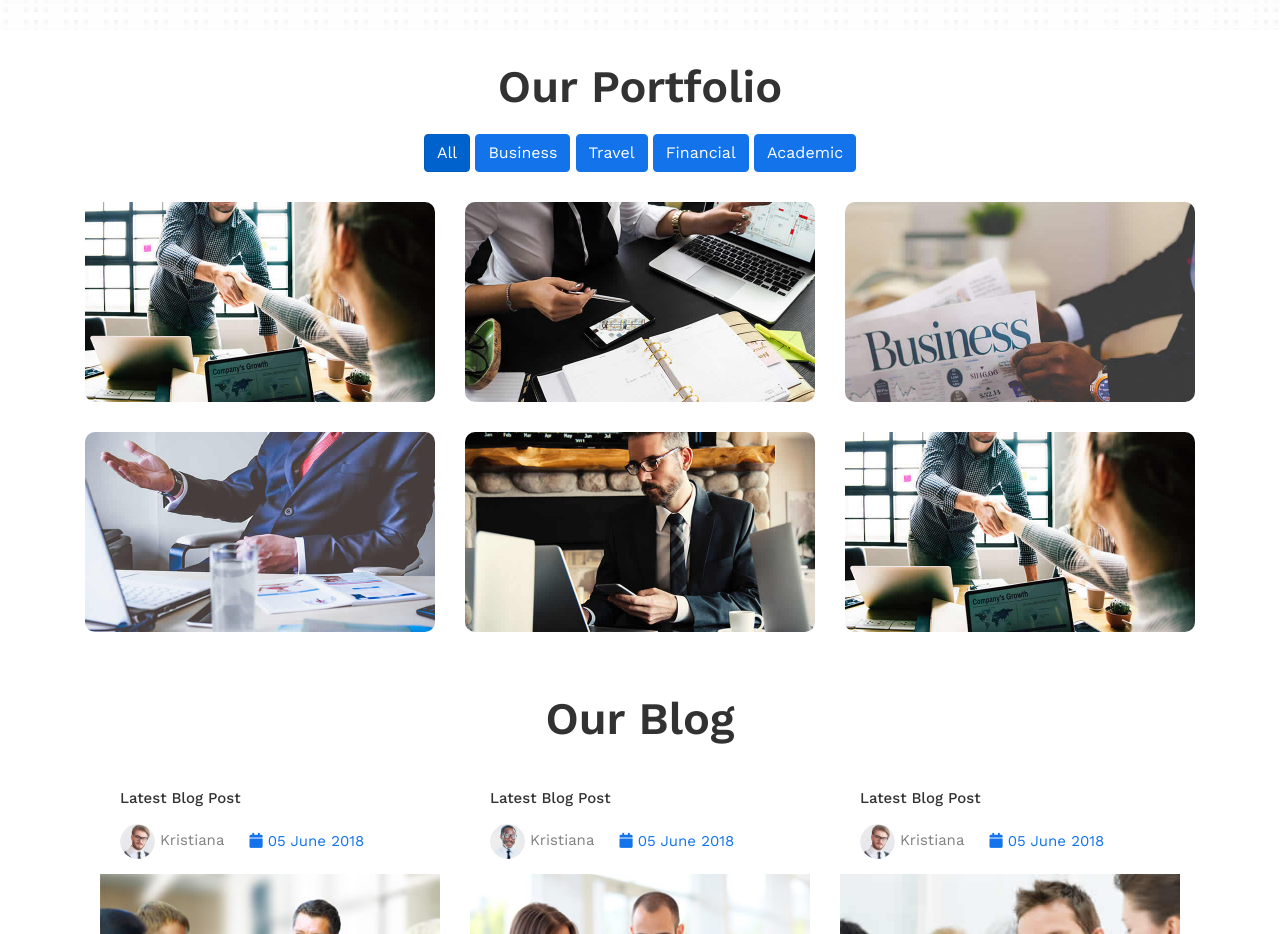
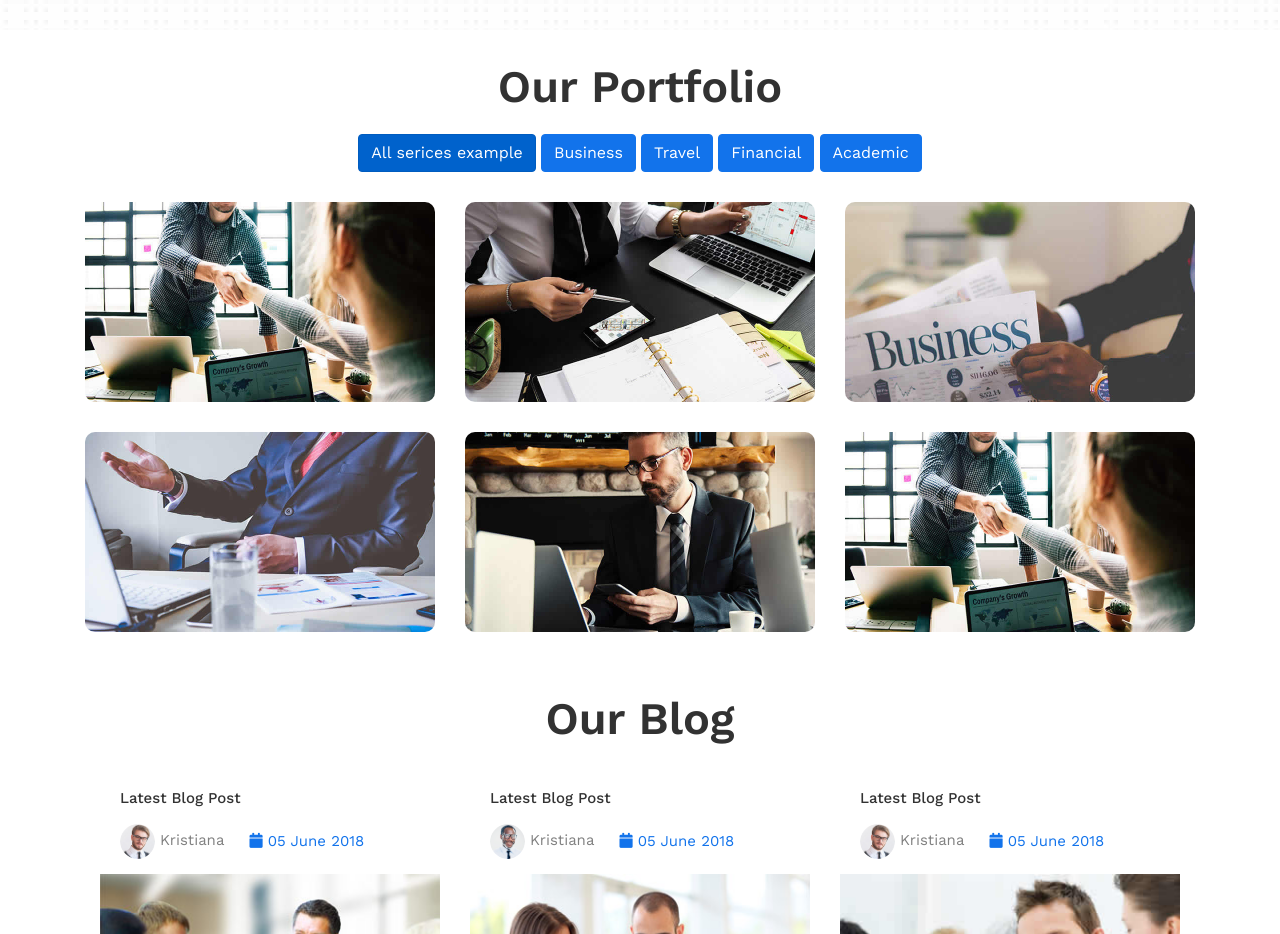
Before and after one commit to iprabhash83/DemoSite, a plain HTML site: page index.html in a window 1280 px wide. Shown: the part 2260-3194 px from the top of the page. Drawn offline with nearby package versions, Linux system fonts and the light colour scheme.

Commit message:
Update index.html
sample update

```diff
--- a/index.html
+++ b/index.html
@@ -243,7 +243,7 @@
             <h2>Our Portfolio</h2>
 			<div class="col-lg-12">
 				<div class="project-menu text-center">
-					<button class="btn btn-primary active" data-filter="*">All</button>
+					<button class="btn btn-primary active" data-filter="*">All serices example</button>
 					<button data-filter=".business" class="btn btn-primary">Business</button>
 					<button data-filter=".travel" class="btn btn-primary">Travel</button>
 					<button data-filter=".financial" class="btn btn-primary">Financial</button>
```
